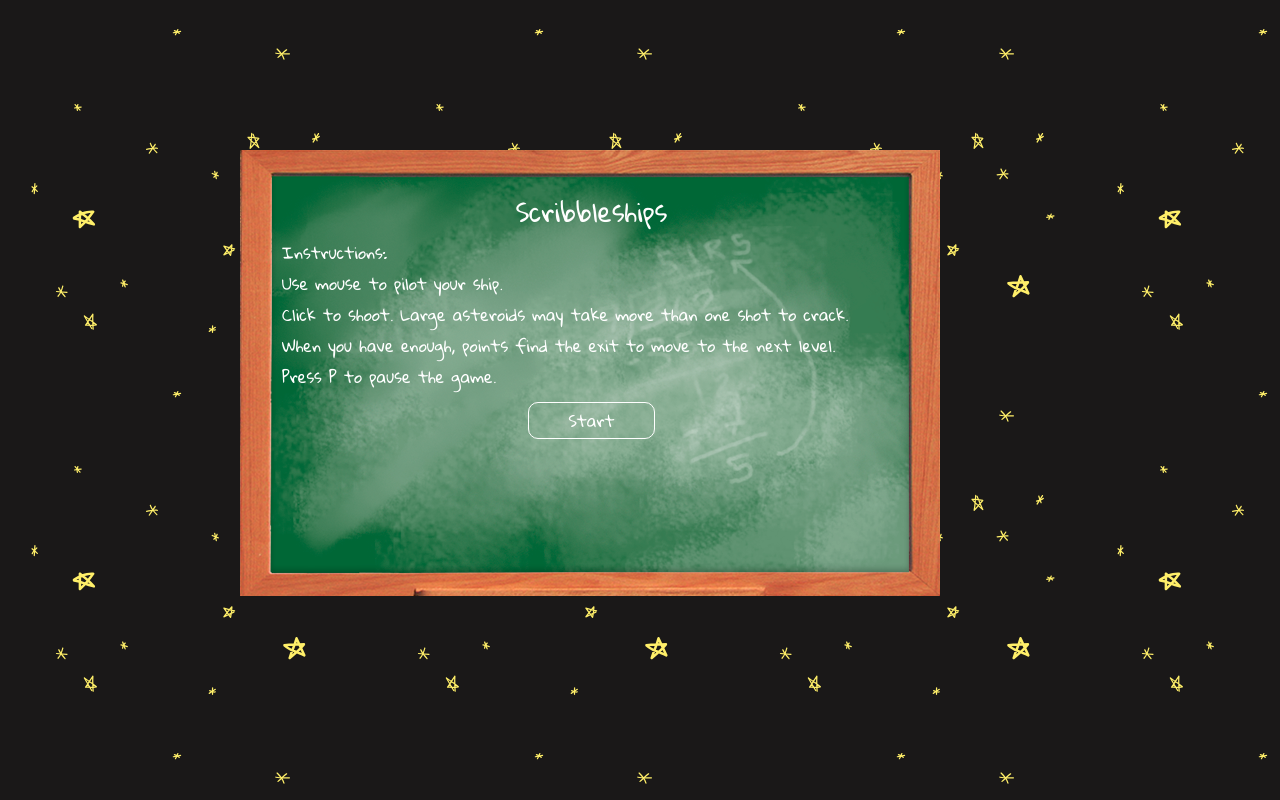
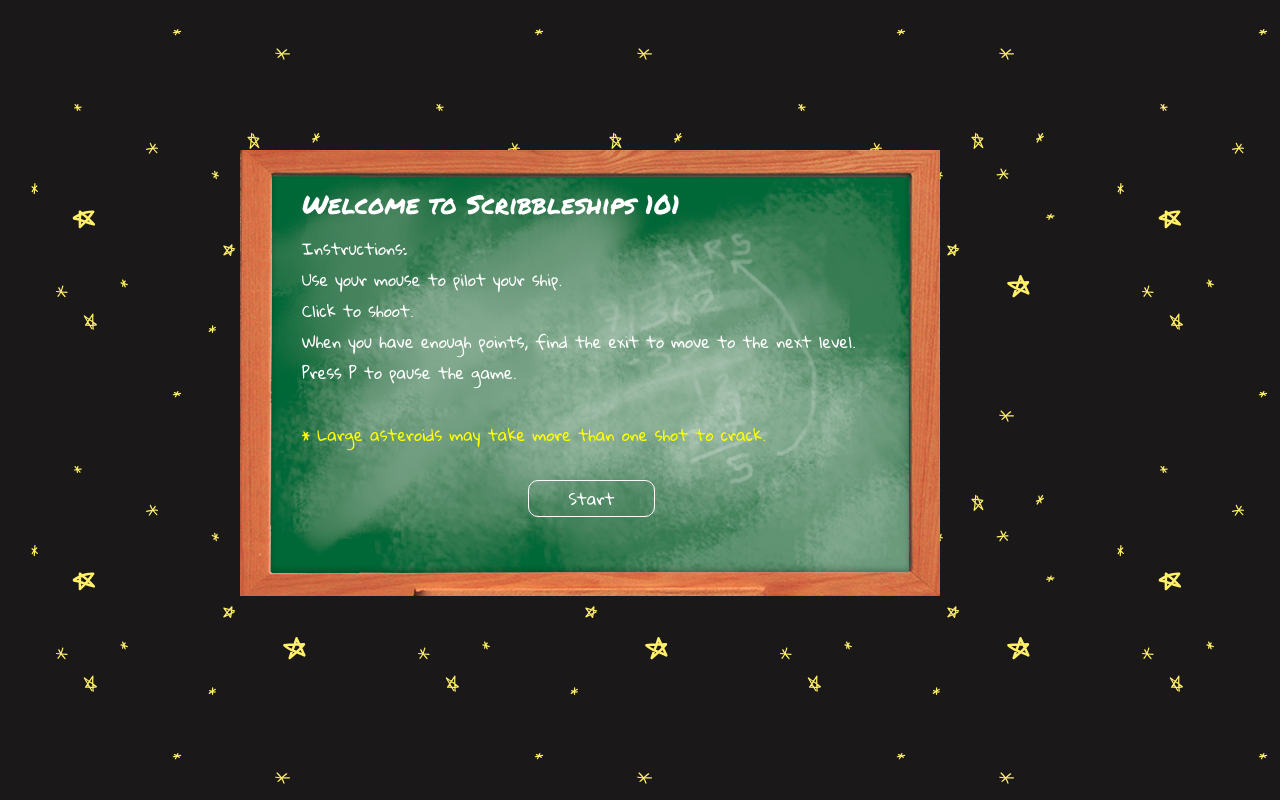
Before and after one commit to l3iodeez/Scribbleships, a website: page index.html in a window 1280 px wide. Drawn offline with Linux system fonts and the light colour scheme.

Commit message:
added new font + menu styling

```diff
--- a/css/asteroids.css
+++ b/css/asteroids.css
@@ -1,4 +1,5 @@
 @import url(https://fonts.googleapis.com/css?family=Gloria+Hallelujah);
+@import url(https://fonts.googleapis.com/css?family=Permanent+Marker);
 
 html, body, section, article,
 h1, h2, p, strong, em, a, ul, li, button{
@@ -25,7 +26,6 @@ ul {
 }
 
 body {
-
   font-family: 'Gloria Hallelujah', cursive, sans-serif;
 }
 .game-stats{
@@ -54,8 +54,9 @@ body {
   position: absolute;
   left: calc(50% - 400px);
   top: calc(50% - 250px);
-  padding: 25px 30px 25px 32px;
+  padding: 25px 30px 35px 32px;
 }
+
 .hidden {
   display: none;
 }
@@ -63,14 +64,18 @@ body {
   margin: 10px;
   font-size: 16px;
   color: #FFF;
+  padding-left: 20px;
 }
-.text-container p {
-  text-align: center;
+.text-container h1 {
+  font-family: 'Permanent Marker', cursive;
+  text-align: left;
   font-size: 26px;
+  padding-bottom: 10px;
 }
 .button-container {
   text-align: center;
   font: inherit;
+  padding-top: 20px;
 }
 .button-container {
   font-family: 'Gloria Hallelujah', cursive;
--- a/index.html
+++ b/index.html
@@ -23,13 +23,15 @@
 
     <section class="menu hidden" id="menu">
       <div class="text-container">
-        <p>Scribbleships</p>
+        <h1>Welcome to Scribbleships 101</h1>
         <ul>
           <li>Instructions:</li>
-          <li>Use mouse to pilot your ship.</li>
-          <li>Click to shoot. Large asteroids may take more than one shot to crack.</li>
-          <li>When you have enough, points find the exit to move to the next level.</li>
+          <li>Use your mouse to pilot your ship.</li>
+          <li>Click to shoot.</li>
+          <li>When you have enough points, find the exit to move to the next level.</li>
           <li>Press P to pause the game.</li>
+          <br>
+          <li style="color:yellow;">* Large asteroids may take more than one shot to crack.</li>
         </ul>
       </div>
       <div class="button-container">
```
